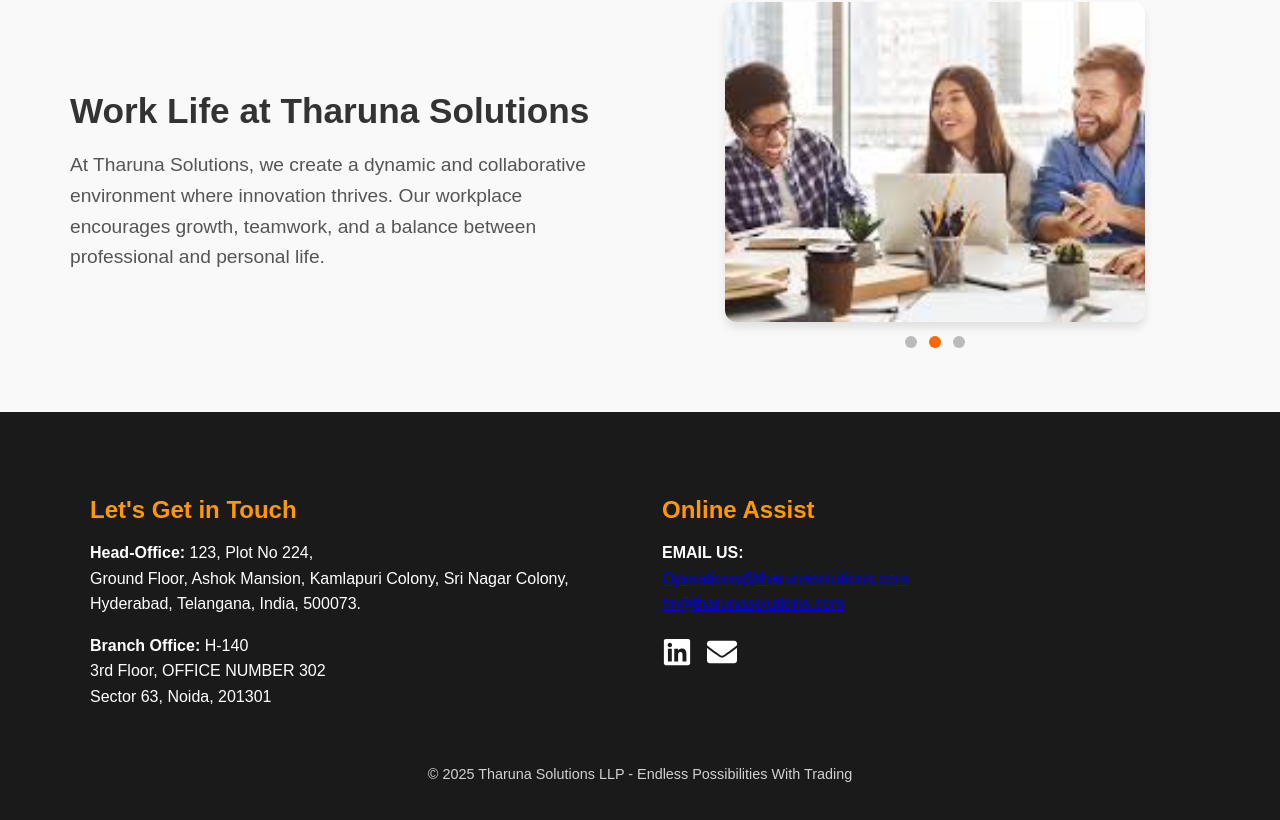
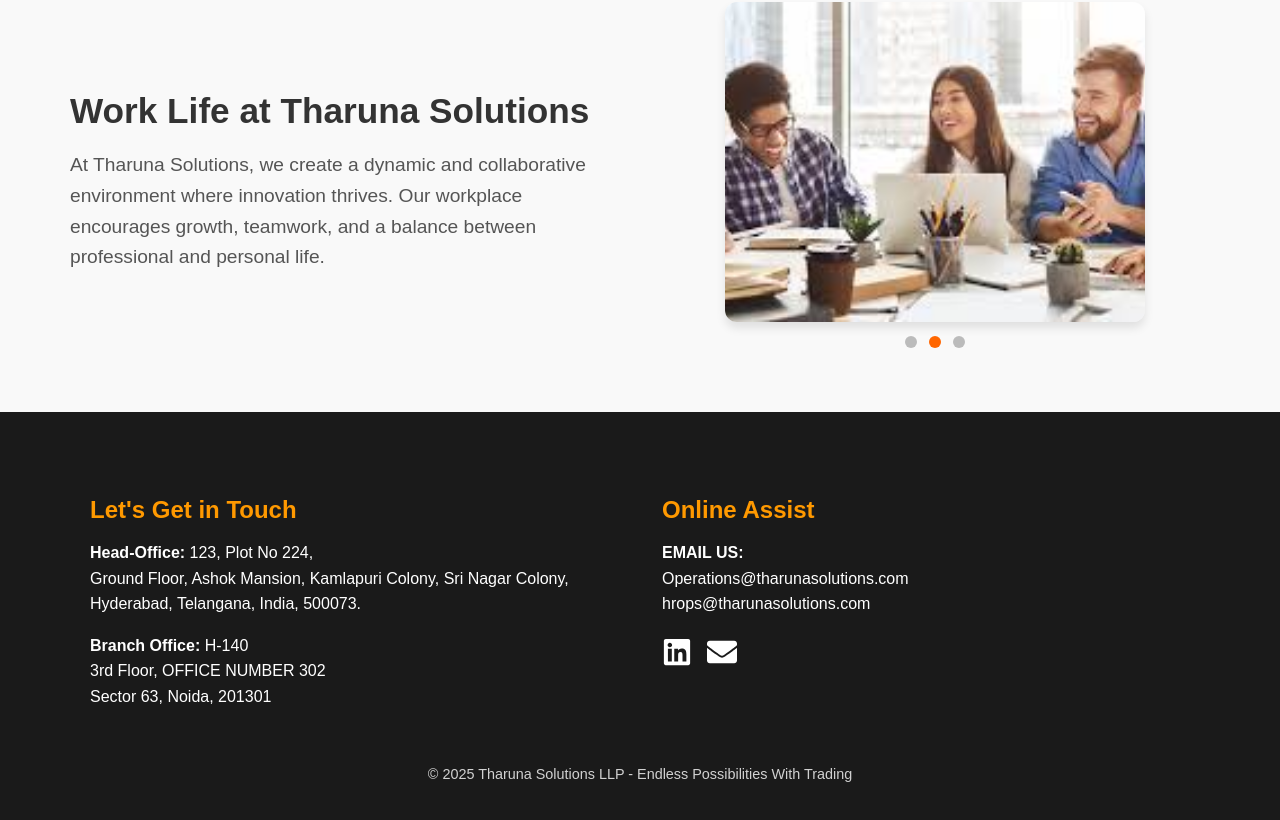
Before and after one commit to SrikanthAI/tharunasolutions_website, a React (Create React App) app in the folder frontend/: page / in a window 1280 px wide. Shown: the part 2033-2853 px from the top of the page. Built offline with nearby package versions, Linux system fonts and the light colour scheme.

Commit message:
changed logo

```diff
--- a/frontend/src/components/Footer.css
+++ b/frontend/src/components/Footer.css
@@ -27,6 +27,16 @@
 .footer-section p {
   font-size: 1rem;
   line-height: 1.6;
+}
+
+.footer-section a {
+  color: white;
+  text-decoration: none;
+}
+
+.footer-section a:hover {
+  color: #ff9900; /* Or any hover color you want */
+  text-decoration: underline;
 }
 
 .btn-direction {
--- a/frontend/src/components/Footer.js
+++ b/frontend/src/components/Footer.js
@@ -47,8 +47,8 @@
               Operations@tharunasolutions.com
             </a>
             <br />
-            <a href="mailto:hr@tharunasolutions.com">
-              hr@tharunasolutions.com
+            <a href="mailto:hrops@tharunasolutions.com">
+              hrops@tharunasolutions.com
             </a>
           </p>
           {/* <p>
--- a/frontend/src/pages/Careers.js
+++ b/frontend/src/pages/Careers.js
@@ -7,7 +7,7 @@
   {
     id: 1,
     title: "Stock Trader",
-    location: "Noida Sector 63",
+    location: "Noida Sector 63, Hyderabad",
     experience: "Minimum 6 months",
   },
 ];
```
Also changed, not shown: frontend/src/assets/logo.png, 1 other file (tests, documents, lock files or other folders).
